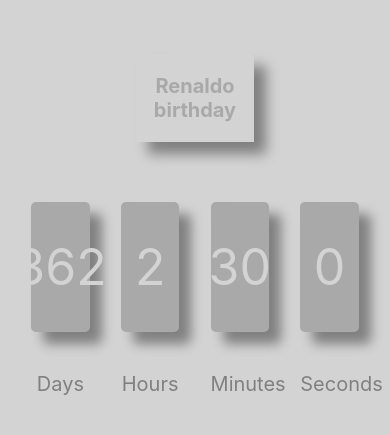
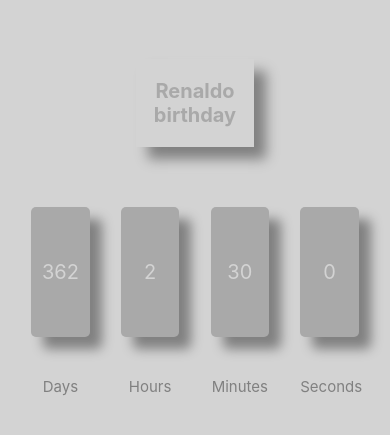
Before and after one commit to RenaldoMenelas/countdown-app, a React (Create React App) app: page / in a window 390 px wide. Shown: the part 187-622 px from the top of the page. Built offline with nearby package versions, Linux system fonts and the light colour scheme.

Commit message:
year change

```diff
--- a/src/App.css
+++ b/src/App.css
@@ -15,7 +15,7 @@ height:13rem;
 align-items:center;
 justify-content:center;
 display:flex;
-font-size:8rem;
+font-size:5rem;
 margin-bottom: 4rem;
 }
 
@@ -50,10 +50,10 @@ h1{
   }
   }
 
-  @media (max-width:350px){
+  @media (max-width:450px){
 
     .timer-boxes{
-      font-size:3rem ;
+      font-size:2rem ;
     }
 
     #time-labels{
```
